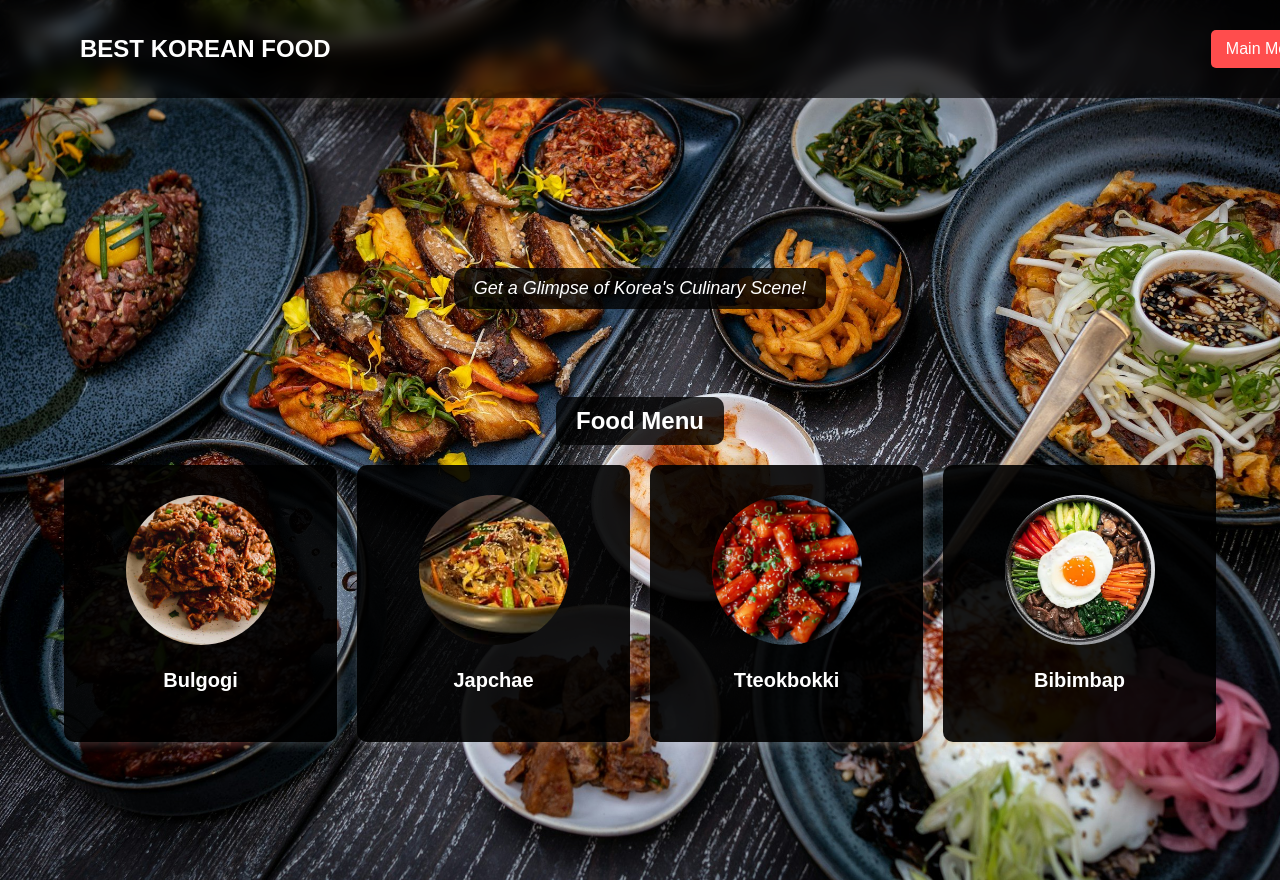
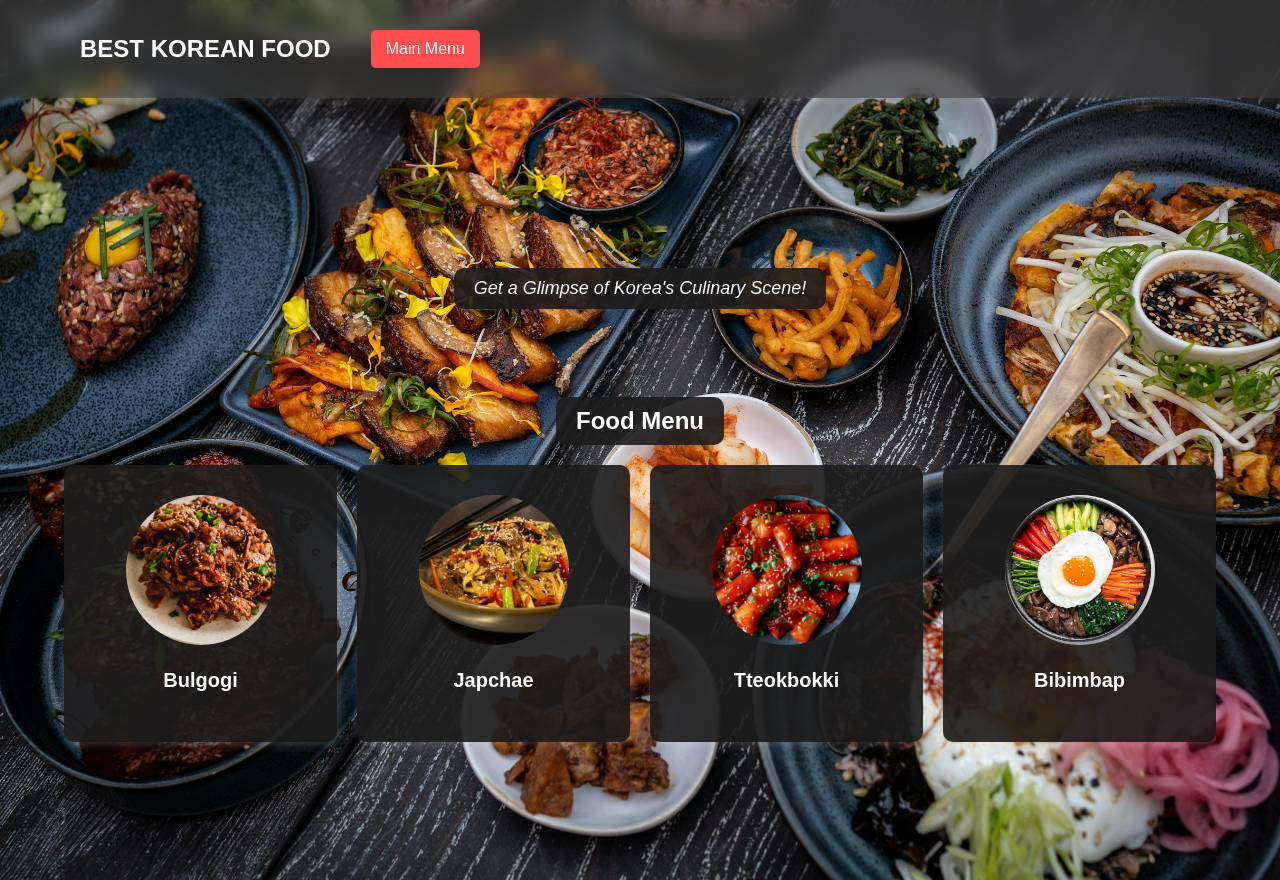
Before and after one commit to PaulBenedictCollo/PaulBenedictCollo.github.io, a plain HTML site: page TSA_4/index.html in a window 1280 px wide. Drawn offline with Linux system fonts and the light colour scheme.

Commit message:
adjusted colors and spacing

```diff
--- a/TSA_4/style.css
+++ b/TSA_4/style.css
@@ -19,7 +19,7 @@ body {
     top: 0;
     left: 0;
     width: 100%;
-    background: rgba(0, 0, 0, 0.6);
+    background: rgba(73, 72, 72, 0.6);
     backdrop-filter: blur(8px);
     display: flex;
     align-items: center;
@@ -29,7 +29,6 @@ body {
     z-index: 1000;
 }
 
-/* Navbar Title */
 .navbar .page-title {
     font-size: 24px;
     font-weight: bold;
@@ -37,7 +36,6 @@ body {
     margin-left: 40px;
 }
 
-/* Main Menu Button */
 .navbar .main-menu-btn {
     background: #ff4d4d;
     color: white;
@@ -46,6 +44,7 @@ body {
     border-radius: 5px;
     cursor: pointer;
     font-size: 16px;
+    margin-right: auto;
     margin-left: 40px;
 }
 
@@ -55,7 +54,7 @@ body {
 
 /* Transparent Content Box */
 .transparent-box {
-    background: rgba(0, 0, 0, 0.8);
+    background: rgba(29, 28, 28, 0.9);
     padding: 10px 20px;
     border-radius: 10px;
     display: inline-block;
@@ -81,7 +80,7 @@ body {
     width: 100%;
 }
 
-/* Food Grid (Horizontal Line Layout) */
+/* Food Grid */
 .food-grid {
     display: flex;
     flex-direction: row;
@@ -97,7 +96,7 @@ body {
 /* Food Card */
 .food-card {
     width: 250px;
-    background: rgba(0, 0, 0, 0.9);
+    background: rgba(29, 28, 28, 0.9);
     padding: 30px;
     border-radius: 10px;
     box-shadow: 2px 2px 10px rgba(255, 255, 255, 0.2);
@@ -142,7 +141,7 @@ body {
 }
 
 .details-container {
-    background: rgba(0, 0, 0, 0.9);
+    background: rgba(29, 28, 28, 0.9);
     padding: 20px;
     border-radius: 10px;
     text-align: center;
```
